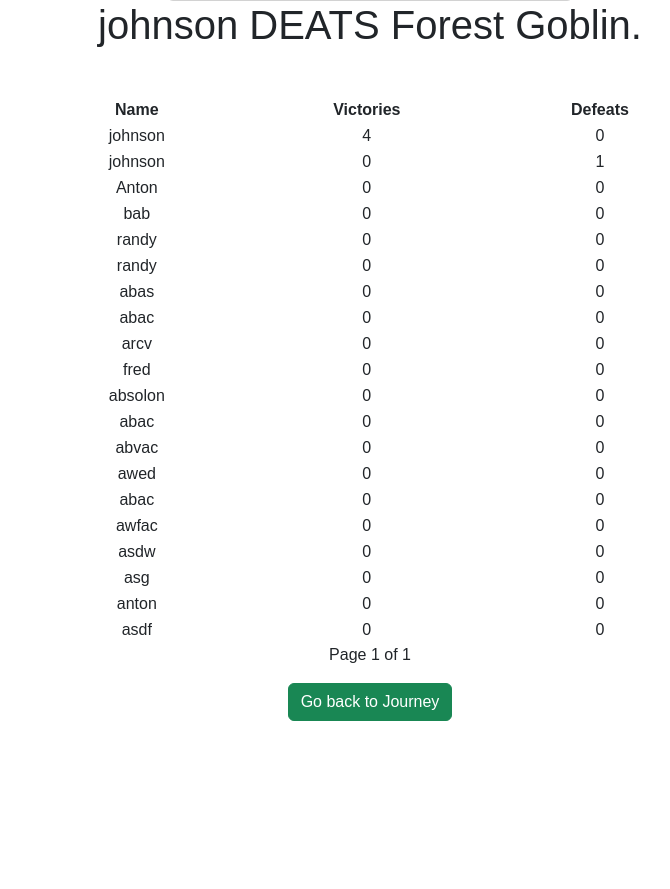
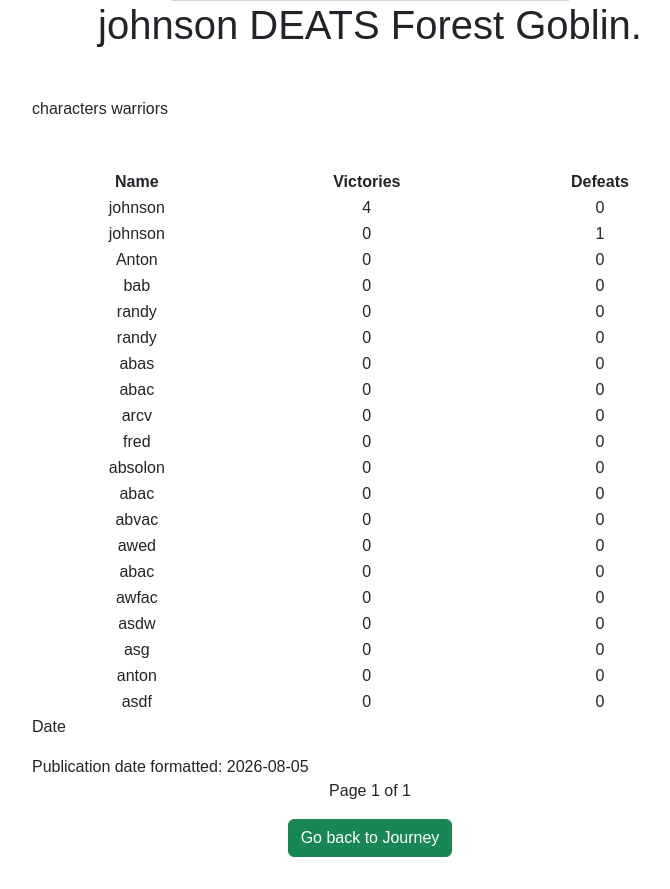
Before and after one commit to recommsip/django_web_warriorproject, a Django app: template game/templates/game/wins_vs_losses.html in a window 1280 px wide. Shown: the part 609-1498 px from the top of the page, without its empty margins (270-940 px from the left). Before the commit the page ends 1330 px from the top, so only its background shows below. Run offline with Django 5.2, Linux system fonts and the light colour scheme; data comes from the database, SQL or seed files in the repository; both versions use the stored data as it was after the commit; the template is opened without the code that fills it: values that come from a table or form of the project are taken from there, most other values are stand-ins (such as "Sample title", 1, 10 or a date in 2020); parts of the project's set-up code (start-up, migrations or seed data) failed here and were passed over.

Commit message:
Modified template tag to test dates and tag function.

```diff
--- a/game/boss.py
+++ b/game/boss.py
@@ -2,6 +2,7 @@ from django.db import models
 from game.models import Character
 
 class Boss(Character):
+
     # monster_type = 'boss'
     boss_type = models.CharField(max_length=20,default='Dragon')
     reward_xp = models.IntegerField(default=200)
@@ -43,11 +44,15 @@ class Boss(Character):
             },
         ]
 
+        lengths = (map(lambda x: len(x), bosses))
+        other = list(lengths)
+
         for boss in bosses:
             cls.objects.update_or_create(
                 name=boss['name'],
                 defaults=boss
             )
+
 
     def is_alive(self):
         return self.health > 0
--- a/game/boss_create_view.py
+++ b/game/boss_create_view.py
@@ -19,6 +19,7 @@ class BossCreateView(View):
         )
 
     def post(self, request):
+
         form = BossForm(request.POST)
         print(request.POST.values)
         if request.POST.get("tavern")=="tavern":
--- a/game/templates/game/input_types.html
+++ b/game/templates/game/input_types.html
@@ -358,7 +358,6 @@
   </div>
 
 </div>
-
 <div>
   <form name="formone" method="POST">
   {% csrf_token %}
@@ -369,13 +368,8 @@
       <input type="last" placeholder="Enter text" />
     <button type="submit" value="Submit"/>Submit</button>
   </div>
-
   </form>
-
-
-
 </div>
-
 <div>
   <p><a href="{% url 'game:tavern' %}"> <button class="btn btn-primary btn-lg"> <h2>Tavern</h2></button></a></p>
 {% for warrior in Warriors %}
--- a/game/templates/game/wins_vs_losses.html
+++ b/game/templates/game/wins_vs_losses.html
@@ -1,8 +1,7 @@
 {% extends 'game/base.html' %}
+<!-- this is a template tag '{  % load tagname % }' -->
 {% load warrior_wins_losses_tag %}
-
 {% block content %}
-
 
 <div class="container">
     <div class="text-center mb-5">
@@ -26,11 +25,13 @@
             {{ warrior.name }} DEAD AT THE HANDS OF {{ boss.name }}.
         </h1>
     {% endif %}
+    <!-- here is the templatetag function used to render the character table called from the template tag -->
 
-    {% render_character_table warriors %}
-
+     <div> <p> characters warriors </p> {% render_character_table warriors %}   </div>
+        <div> <p> Date </p> {% get_date %}  </div>
             <div class="text-center ">
                 <p>
+
                 {% if page_obj.has_previous %}
                     <a class="btn btn-success" href="?page=1">First</a>
                     <a class="btn btn-success" href="?page={{ page_obj.previous_page_number }}">Previous</a>
--- a/game/templatetags/warrior_wins_losses_tag.py
+++ b/game/templatetags/warrior_wins_losses_tag.py
@@ -1,14 +1,29 @@
 from django import template
+from django.utils import timezone
+from datetime import date
 from game.warrior import Warrior
 from game.boss import Boss
 from game.wins_losses import WinsVsLossesView
 register = template.Library()
 
-@register.inclusion_tag(
-    "game/includes/character_table.html"
-)
 
+
+#    TAGS ARE loaded into templates as Django templates {% load warrior_wins_losses_tag %}
+#    Then in the template use the function as {% render_character_table %}
+@register.inclusion_tag("game/includes/character_table.html")
 def render_character_table(characters):
     return {
-        "characters": Warrior.objects.filter(id__in=[char.id for char in characters])
+        "characters": Warrior.objects.filter(id__in=[char.id for char in characters]),
     }
+
+@register.simple_tag(takes_context=True)
+def get_date(context):
+   # 'context' is automatically passed in by Django.
+   # You can access template variables passed from your view:
+   # print('Context:', context)
+   # You can also access Django's built-in variables:print('Pub date:', context.get('pub_date', timezone.now()))
+    pub_date = context.get('pub_date', timezone.localdate().isoformat().format('DD-MM-YYYY'))
+    print(pub_date)
+
+    # Simple tags return text directly to the template
+    return f"Publication date formatted: {pub_date}"
--- a/game/views.py
+++ b/game/views.py
@@ -1,4 +1,5 @@
 import random
+
 from django.views import View  # type: ignore[import]
 from django.views.generic import ListView  # type: ignore[import]
 from django.http import HttpResponse  # type: ignore[import]
--- a/game/wins_losses.py
+++ b/game/wins_losses.py
@@ -1,5 +1,4 @@
 import random
-
 from urllib3 import request
 from .models import Monster
 from .warrior import Warrior
```
Also changed, not shown: db.sqlite3.
